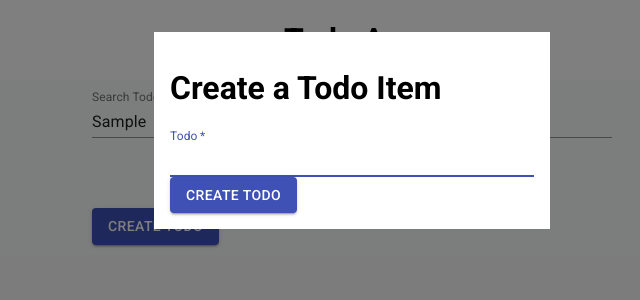
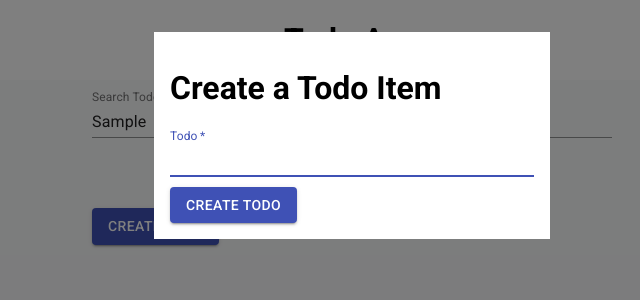
Before and after one commit to CameronBrouk/todo-list, a React (Create React App) app: page / in a window 1280 px wide. Both pictures are taken after typing "Sample" into the empty fields and a click on the button "CREATE TODO". Shown: the top 300 px of the page, without its empty margins (288-928 px from the left). Built offline with nearby package versions, Linux system fonts and the light colour scheme.

Commit message:
add top margin to create button in Todo Modal

```diff
--- a/src/TodoList/components/CreateTodoModal.tsx
+++ b/src/TodoList/components/CreateTodoModal.tsx
@@ -47,7 +47,7 @@ export const CreateTodoModal = (props: Props) => {
             }
           />
 
-          <div>
+          <div className='create-todo'>
             <Button type='submit' variant='contained' color='primary'>
               Create Todo
             </Button>
--- a/src/index.css
+++ b/src/index.css
@@ -57,3 +57,7 @@ body {
   padding: 1em;
   margin-top: 2em;
 }
+
+.create-todo {
+  margin-top: 10px;
+}
```
